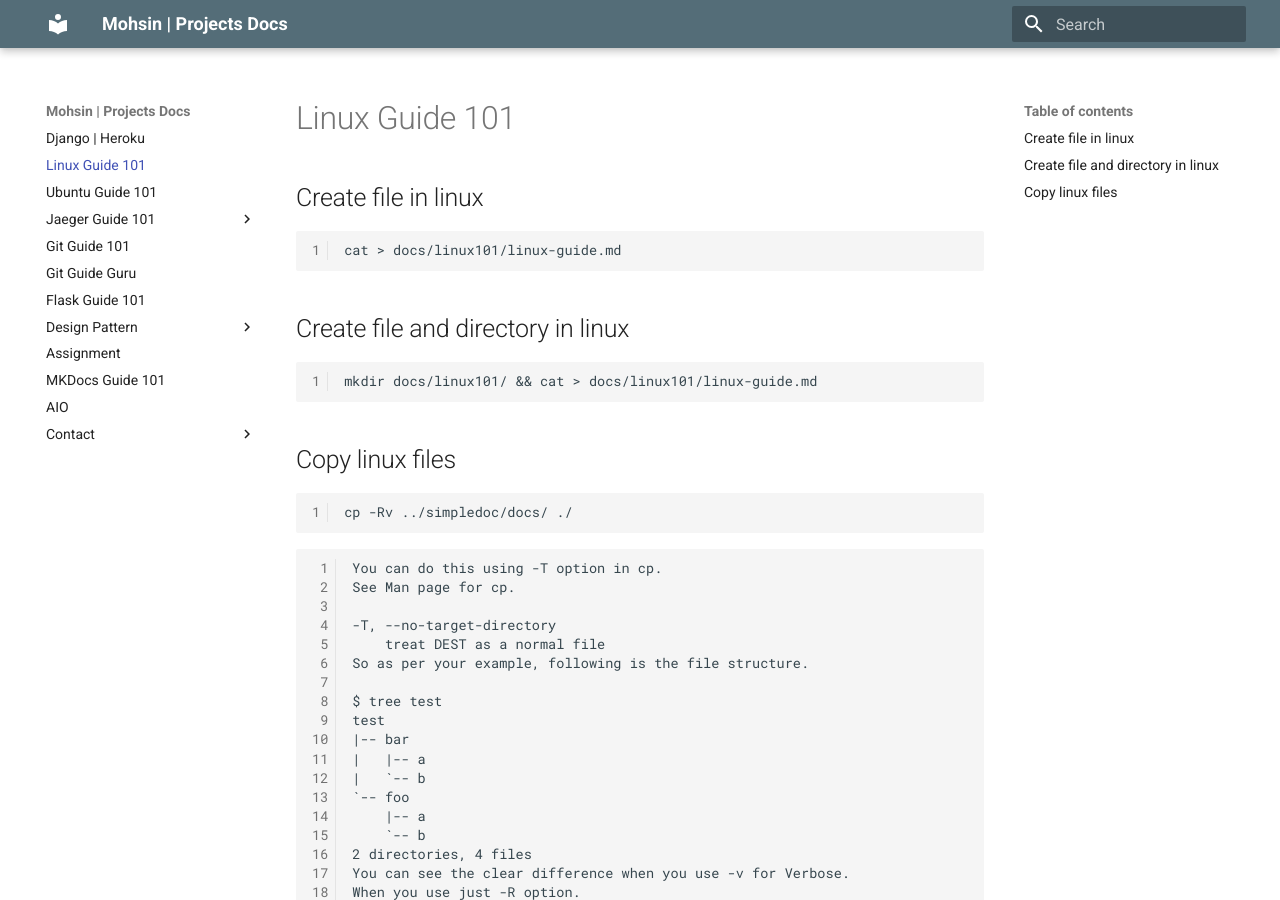
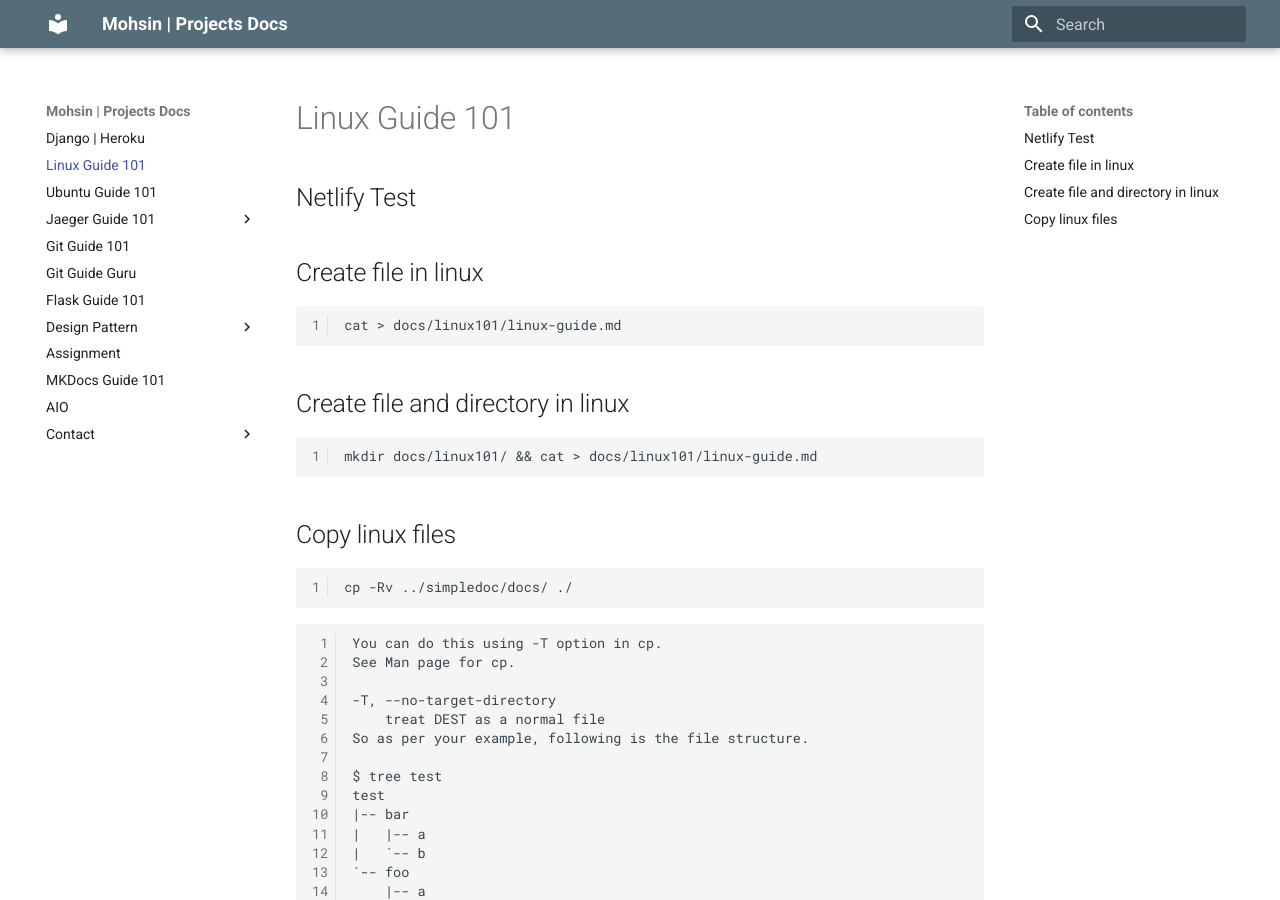
Before and after one commit to mohsinmdl/mdl-docs, an MkDocs documentation site: the page built from docs/linux101/linux-guide.md, in a window 1280 px wide and 900 px high. Built offline with MkDocs 1.6.1 and Material for MkDocs 9.7.7, drawn with Linux system fonts in a browser that asks for light colours.

Commit message:
all done

```diff
--- a/docs/linux101/linux-guide.md
+++ b/docs/linux101/linux-guide.md
@@ -1,4 +1,4 @@
-
+## Netlify Test
 
 ## Create file in linux
 
```
